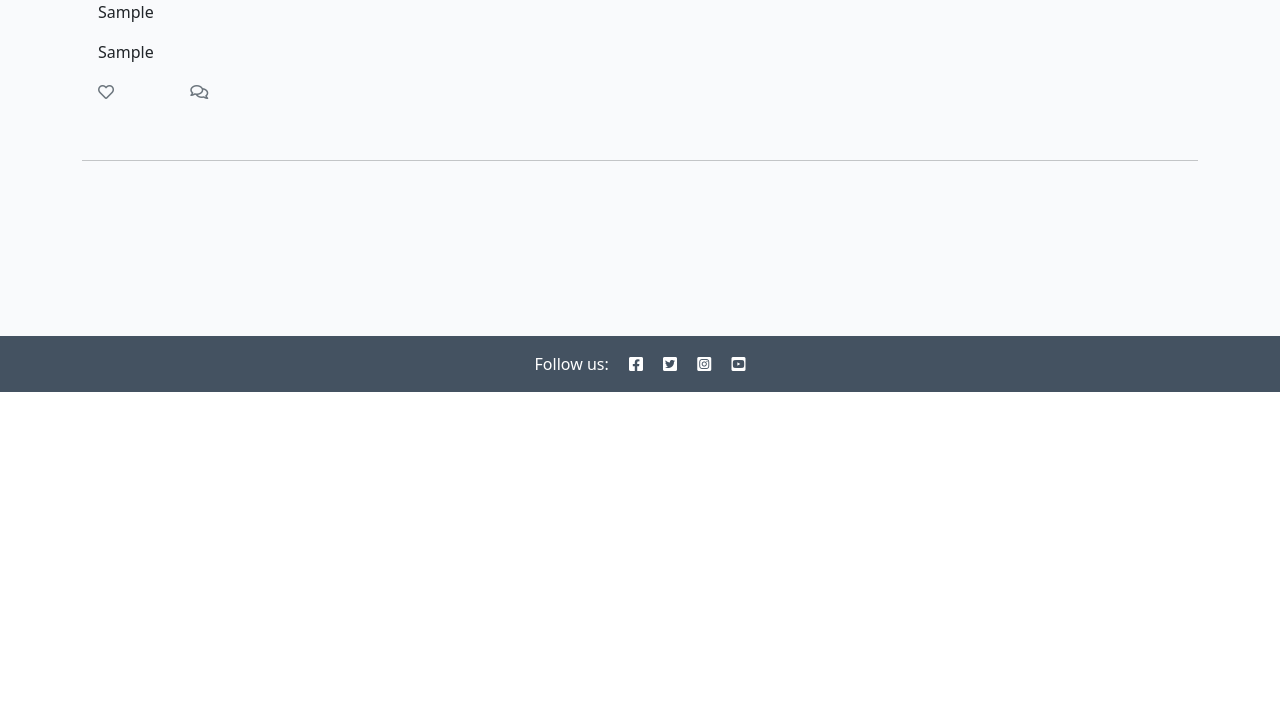
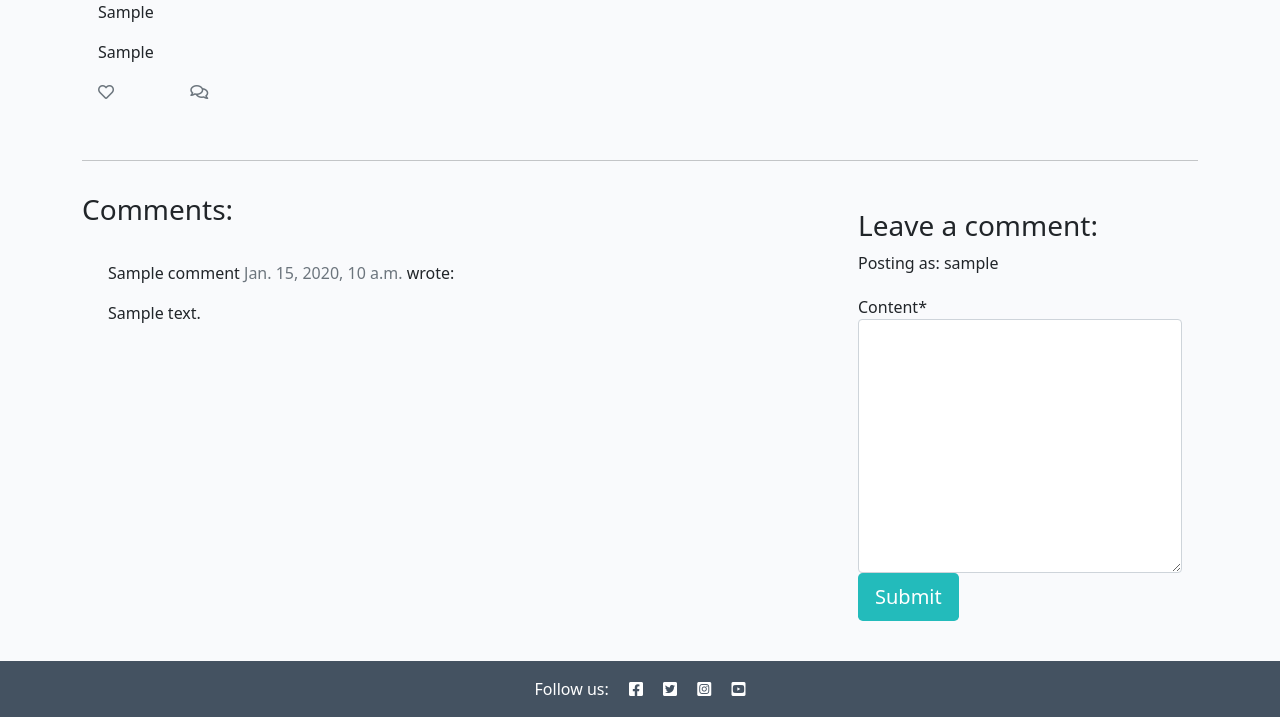
Before and after one commit to culanomeara/adventureswithwood, a Django app: a page that uses templates/project_details.html in a window 1280 px wide. Shown: the part 408-1125 px from the top of the page. Before the commit the page ends 800 px from the top, so only its background shows below. Run offline with Django 3.2, Linux system fonts and the light colour scheme; a user stored in the database is signed in; tables that the repository leaves empty hold one stand-in row (values such as "Sample post"); some libraries are stand-ins or nearby versions.

Commit message:
Add user comment form and display

```diff
--- a/adventureswithwood/settings.py
+++ b/adventureswithwood/settings.py
@@ -53,6 +53,7 @@ INSTALLED_APPS = [
     'django.contrib.staticfiles',
     'cloudinary',
     'django_summernote',
+    'crispy_forms',
     'woodapp',
 
 ]
@@ -61,6 +62,8 @@ SITE_ID = 1
 
 LOGIN_REDIRECT_URL = '/'
 LOGOUT_REDIRECT_URL = '/'
+
+CRISPY_TEMPLATE_PACK = 'bootstrap4'
 
 MIDDLEWARE = [
     'django.middleware.security.SecurityMiddleware',
--- a/templates/post_details.html
+++ b/templates/post_details.html
@@ -45,11 +45,6 @@
             </div>
         </div>
     </div>
-    <div class="row">
-        <div class="col">
-            <hr>
-        </div>
-    </div>
 
 </div>
 
--- a/templates/project_details.html
+++ b/templates/project_details.html
@@ -1,4 +1,6 @@
 {% extends 'base.html' %} {% block content %}
+
+{% load crispy_forms_tags %}
 
 <div class="masthead">
     <div class="container">
@@ -52,6 +54,49 @@
             <hr>
         </div>
     </div>
+    <div class="row">
+        <div class="col-md-8 card mb-4  mt-3 ">
+            <h3>Comments:</h3>
+            <div class="card-body">
+                <!-- We want a for loop inside the empty control tags to iterate through each comment in comments -->
+                {% for comment in comments %}
+                <div class="comments" style="padding: 10px;">
+                    <p class="font-weight-bold">
+                        <!-- The commenter's name goes here. Check the model if you're not sure what that is -->
+                        {{ comment.name }}
+                        <span class=" text-muted font-weight-normal">
+                            <!-- The comment's created date goes here -->
+                            {{ comment.created_on }}
+                        </span> wrote:
+                    </p>
+                    <!-- The body of the comment goes before the | -->
+                    {{ comment.content | linebreaks }}
+                </div>
+                <!-- Our for loop ends here -->
+                {% endfor %}
+            </div>
+        </div>
+        <div class="col-md-4 card mb-4  mt-3 ">
+            <div class="card-body">
+                {% if commented %}
+                <div class="alert alert-success" role="alert">
+                    Your comment is awaiting approval
+                </div>
+                {% else %}
+                {% if user.is_authenticated %}
+
+                <h3>Leave a comment:</h3>
+                <p>Posting as: {{ user.username }}</p>
+                <form method="post" style="margin-top: 1.3em;">
+                    {{ comment_form | crispy }}
+                    {% csrf_token %}
+                    <button type="submit" class="btn btn-signup btn-lg">Submit</button>
+                </form>
+                {% endif %}
+                {% endif %}
+            </div>
+        </div>
+    </div>
 </div>
 
 {% endblock content %}
--- /dev/null
+++ b/woodapp/forms.py
@@ -0,0 +1,8 @@
+from .models import Comment
+from django import forms
+
+
+class CommentForm(forms.ModelForm):
+    class Meta:
+        model = Comment
+        fields = ('content',)
--- a/woodapp/views.py
+++ b/woodapp/views.py
@@ -2,6 +2,7 @@ from django.shortcuts import render, get_object_or_404
 from django.http import HttpResponseNotFound
 from django.views import generic, View
 from .models import Post, Project
+from .forms import CommentForm
 
 
 class ProjectList(generic.ListView):
@@ -44,8 +45,8 @@ class ProjectDetail(View):
     def get(self, request, slug, *args, **kwargs):
         queryset = Project.objects.filter(status=1)
         project = get_object_or_404(queryset, slug=slug)
-        # comments = Project.comments.filter(
-        #       approved=True).order_by("-created_on")
+        comments = project.comments.filter(
+               approved=True).order_by("-created_on")
         liked = False
         if project.likes.filter(id=self.request.user.id).exists():
             liked = True
@@ -55,7 +56,40 @@ class ProjectDetail(View):
             "project_details.html",
             {
                 "project": project,
-                # "comments": comments,
-                "liked": liked
+                "comments": comments,
+                "commented": False,
+                "liked": liked,
+                "comment_form": CommentForm()
             },
         )
+
+    def post(self, request, slug, *args, **kwargs):
+        queryset = Project.objects.filter(status=1)
+        project = get_object_or_404(queryset, slug=slug)
+        comments = project.comments.filter(
+               approved=True).order_by("-created_on")
+        liked = False
+        if project.likes.filter(id=self.request.user.id).exists():
+            liked = True
+
+        comment_form = CommentForm(data=request.POST)
+        if comment_form.is_valid():
+            comment_form.instance.email = request.user.email
+            comment_form.instance.name = request.user.username
+            comment = comment_form.save(commit=False)
+            comment.project = project
+            comment.save()
+        else:
+            comment_form = CommentForm()
+
+        return render(
+            request,
+            "project_details.html",
+            {
+                "project": project,
+                "comments": comments,
+                "commented": True,
+                "liked": liked,
+                "comment_form": CommentForm()
+            },
+        )
```
